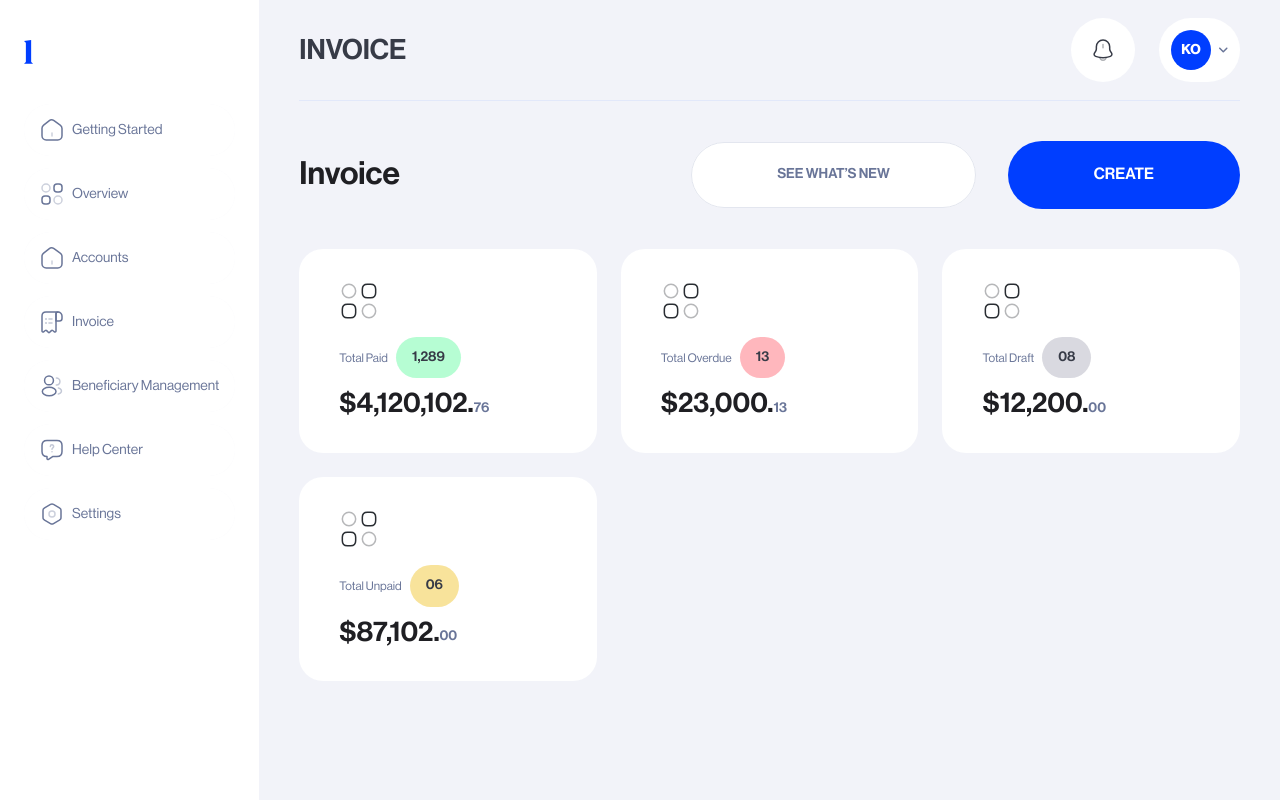
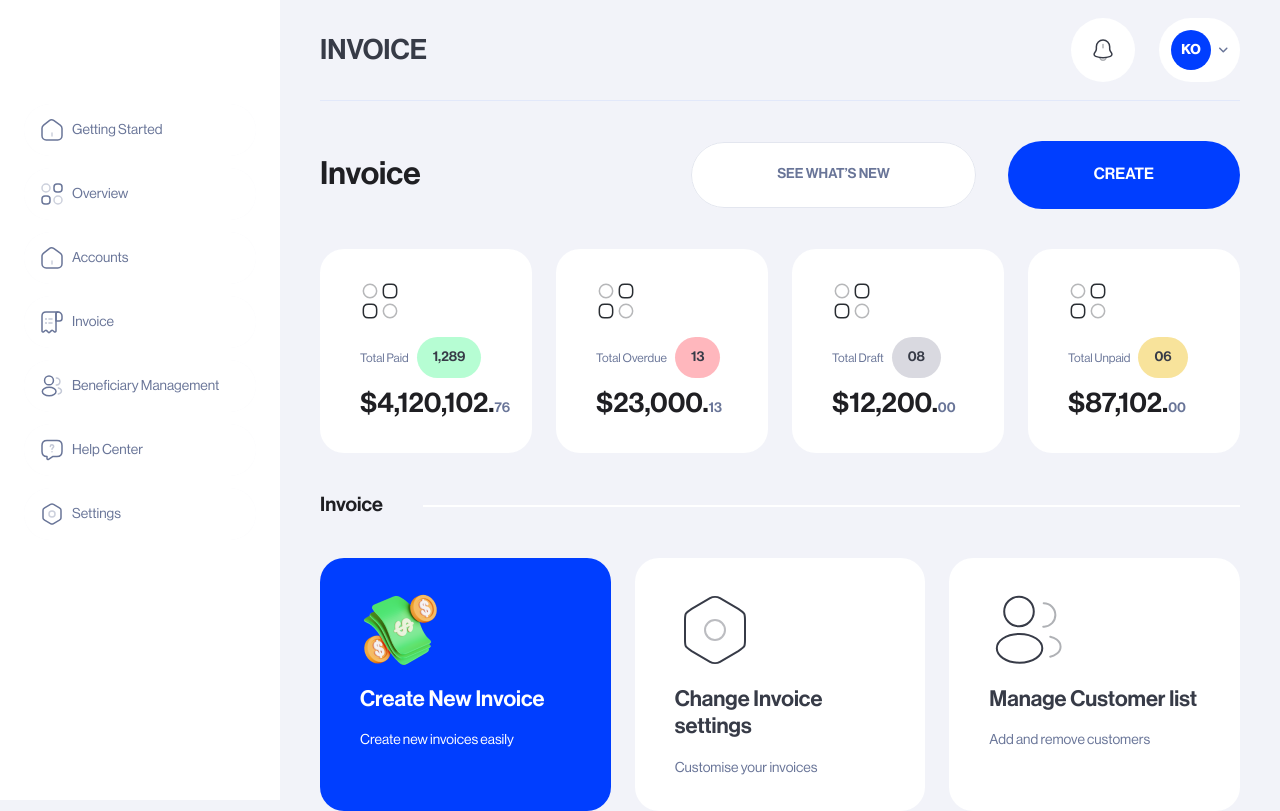
Before and after one commit to folafunmi-db/numeris-screen, a Next.js app: page / in a window 1280 px wide. Built offline with nearby package versions, Linux system fonts and the light colour scheme.

Commit message:
feat: add second section

```diff
--- /dev/null
+++ b/src/components/app-body/actions.tsx
@@ -0,0 +1,31 @@
+"use client";
+
+import { motion } from "framer-motion";
+import { ActionListType } from ".";
+
+export const ActionList = ({ list }: { list: ActionListType[] }) => {
+  return list.map((el, index) => (
+    <motion.li
+      initial={{ opacity: 0, y: -20 }}
+      animate={{ opacity: 1, y: 0 }}
+      transition={{ duration: 0.4, delay: index * 0.1 + 0.3, ease: "easeOut" }}
+      key={el.title}
+      className="px-[40px] py-[32px] bg-white rounded-[24px] flex flex-col justify-start items-start gap-4"
+      style={{ background: el.type === 1 ? "#003EFF" : "#FFFFFF" }}
+    >
+      {el.icon}
+      <p
+        className="text-[22px] leading-[27.35px] font-medium"
+        style={{ color: el.type === 1 ? "#FFFFFF" : "#373B47" }}
+      >
+        {el.title}
+      </p>
+      <p
+        className="text-sm leading-[22.4px]"
+        style={{ color: el.type === 1 ? "#FFFFFF" : "#697598" }}
+      >
+        {el.sub}
+      </p>
+    </motion.li>
+  ));
+};
--- a/src/components/app-body/index.tsx
+++ b/src/components/app-body/index.tsx
@@ -1,8 +1,33 @@
+import Image from "next/image";
 import { GridIcon } from "../icons/grid";
 import { Navbar } from "../navbar";
+import { MetricList } from "./metrics";
+import Money from "@/assets/money.png";
+import { ChangeIcon } from "../icons/change";
+import { PeopleIcon } from "../icons/people";
+import { ActionList } from "./actions";
+
+export type MetricListType = {
+  title: string;
+  icon: JSX.Element;
+  colour: string;
+  number: number;
+  amount: {
+    base: number;
+    fraction: number;
+    currency: string;
+  };
+};
+
+export type ActionListType = {
+  icon: JSX.Element;
+  title: string;
+  sub: string;
+  type: 1 | 2;
+};
 
 export const AppBody = () => {
-  const metricsList = [
+  const metricsList: MetricListType[] = [
     {
       title: "Total Paid",
       icon: <GridIcon />,
@@ -49,14 +74,37 @@ export const AppBody = () => {
     },
   ];
 
+  const actionsList: ActionListType[] = [
+    {
+      icon: <Image alt="money" src={Money} />,
+      title: "Create New Invoice",
+      sub: "Create new invoices easily",
+      type: 1,
+    },
+    {
+      icon: <ChangeIcon />,
+      title: "Change Invoice settings",
+      sub: "Customise your invoices",
+      type: 2,
+    },
+    {
+      icon: <PeopleIcon />,
+      title: "Manage Customer list",
+      sub: "Add and remove customers",
+      type: 2,
+    },
+  ];
+
   return (
-    <div className="px-10 max-w-[80rem] mx-auto gap-10 flex flex-col w-full">
+    <div className="pl-[280px] flex justify-center w-full">
+      <div className="px-10 max-w-[90rem] mx-auto gap-10 flex flex-col w-full">
         <Navbar />
+
         <div className="w-full flex justify-between items-center gap-2 flex-wrap">
           <p className="font-medium text-[32px] text-[#1F1F23] leading-[39.78px]">
             Invoice
           </p>
-        <div className="flex justify-end items-center gap-[32px] flex-wrap">
+          <div className="animate-fadeIn flex justify-end items-center gap-[32px] flex-wrap">
             <button className="uppercase text-sm leading-[17.4px] py-[24px] px-[86px] outline-offset-[-1px] transition bg-[#FFFFFF] hover:bg-[#E3E6EF]/10 outline outline-1 outline-[#E3E6EF] text-[#697598] font-medium rounded-[40px]">
               see what’s new
             </button>
@@ -65,36 +113,21 @@ export const AppBody = () => {
             </button>
           </div>
         </div>
-      <div className="w-full gap-[24px] grid grid-cols-[repeat(auto-fit,minmax(220px,1fr))]">
-        {metricsList.map((el) => (
-          <div
-            key={el.title}
-            className="px-[40px] py-[32px] bg-white rounded-[24px] flex flex-col justify-start items-start gap-4"
-          >
-            {el.icon}
-            <div className="flex flex-col justify-start items-start gap-2">
-              <div className="flex justify-start items-center gap-2">
-                <p className="text-xs leading-[20px] text-[#697598]">
-                  {el.title}
+
+        <div className="w-full gap-[24px] grid grid-cols-[repeat(auto-fit,minmax(200px,1fr))]">
+          <MetricList list={metricsList} />
+        </div>
+
+        <div className="w-full flex justify-start items-center gap-10 flex-wrap">
+          <p className="font-medium text-[20px] leading-[24.86px] text-[#1F1F23]">
+            Invoice
           </p>
-                <span
-                  className="px-4 py-3 rounded-[24px] text-sm leading-[17.4px] text-[#373B47] font-medium"
-                  style={{ background: el.colour }}
-                >
-                  {Number(el.number).toLocaleString().padStart(2, "0")}
-                </span>
+          <div className="h-[2px] bg-white flex-1" />
         </div>
-              <div className="text-[#1F1F23] font-medium text-[28px] leading-[34.8px] flex justify-start items-end">
-                {el.amount.currency}
-                {Number(el.amount.base).toLocaleString()}
-                {"."}
-                <span className="text-[14px] leading-[17.4px] font-medium text-[#697598] transform translate-y-[-4px]">
-                  {Number(el.amount.fraction).toLocaleString().padStart(2, "0")}
-                </span>
+
+        <div className="w-full gap-[24px] grid grid-cols-[repeat(auto-fit,minmax(270px,1fr))]">
+          <ActionList list={actionsList} />
         </div>
-            </div>
-          </div>
-        ))}
       </div>
     </div>
   );
--- /dev/null
+++ b/src/components/app-body/metrics.tsx
@@ -0,0 +1,37 @@
+"use client";
+
+import { motion } from "framer-motion";
+import { MetricListType } from ".";
+
+export const MetricList = ({ list }: { list: MetricListType[] }) => {
+  return list.map((el, index) => (
+    <motion.li
+      initial={{ opacity: 0, y: -20 }}
+      animate={{ opacity: 1, y: 0 }}
+      transition={{ duration: 0.4, delay: index * 0.1, ease: "easeOut" }}
+      key={el.title}
+      className="px-[40px] py-[32px] bg-white rounded-[24px] flex flex-col justify-start items-start gap-4"
+    >
+      {el.icon}
+      <div className="flex flex-col justify-start items-start gap-2">
+        <div className="flex justify-start items-center gap-2">
+          <p className="text-xs leading-[20px] text-[#697598]">{el.title}</p>
+          <span
+            className="px-4 py-3 rounded-[24px] text-sm leading-[17.4px] text-[#373B47] font-medium"
+            style={{ background: el.colour }}
+          >
+            {Number(el.number).toLocaleString().padStart(2, "0")}
+          </span>
+        </div>
+        <div className="text-[#1F1F23] font-medium text-[28px] leading-[34.8px] flex justify-start items-end">
+          {el.amount.currency}
+          {Number(el.amount.base).toLocaleString()}
+          {"."}
+          <span className="text-[14px] leading-[17.4px] font-medium text-[#697598] transform translate-y-[-4px]">
+            {Number(el.amount.fraction).toLocaleString().padStart(2, "0")}
+          </span>
+        </div>
+      </div>
+    </motion.li>
+  ));
+};
--- a/src/components/sidebar/index.tsx
+++ b/src/components/sidebar/index.tsx
@@ -5,9 +5,16 @@ import { Logo } from "../icons/logo";
 import { SettingsIcon } from "../icons/settings";
 import { SmallGridIcon } from "../icons/small-grid";
 import { SmallPeopleIcon } from "../icons/small-people";
+import { List } from "./list";
+
+export type ItemType = {
+  label: string;
+  icon: JSX.Element;
+  link: string;
+};
 
 export const Sidebar = () => {
-  const items = [
+  const items: ItemType[] = [
     {
       label: "Getting Started",
       icon: <HouseIcon />,
@@ -46,28 +53,12 @@ export const Sidebar = () => {
   ];
 
   return (
-    <div className="gap-10 text-sm bg-white hidden md:flex min-h-full w-[280px] py-10 px-6 flex-col">
-      <Logo />
+    <div className="fixed top-0 gap-10 text-sm bg-white hidden md:flex min-h-full w-[280px] py-10 px-6 flex-col">
+      <div className="animate-fadeIn">
+        <Logo />
+      </div>
       <ul className="flex w-full flex-col gap-3">
-        {items.map((el) => (
-          <li key={el.label} className="w-full">
-            <a
-              href={el.link}
-              className="bg-white w-full text-[#697598] px-4 py-3.5 flex rounded-[32px] relative z-[2]
-							before:absolute before:bg-white before:inset-0 before:z-[1] before:rounded-[inherit]
-							after:z-[-1] after:inset-0 after:rounded-[inherit] after:absolute after:w-full
-							after:h-full after:content-[''] after:bg-[#F8F8FB]
-							after:transition-transform after:duration-200 after:ease-out after:transform after:scale-100
-							after:transform-origin-center
-							hover:after:scale-x-[1.05] hover:after:scale-y-[1.2]"
-            >
-              <span className="flex items-center gap-2 z-[2] whitespace-nowrap">
-                {el.icon}
-                {el.label}
-              </span>
-            </a>
-          </li>
-        ))}
+        <List items={items} />
       </ul>
     </div>
   );
--- /dev/null
+++ b/src/components/sidebar/list.tsx
@@ -0,0 +1,32 @@
+"use client";
+
+import { motion } from "framer-motion";
+import { ItemType } from ".";
+
+export const List = ({ items }: { items: ItemType[] }) => {
+  return items.map((el, index) => (
+    <motion.li
+      initial={{ opacity: 0, x: -20 }}
+      animate={{ opacity: 1, x: 0 }}
+      transition={{ duration: 0.3, delay: index * 0.1, ease: "easeInOut" }}
+      key={el.label}
+      className="w-full"
+    >
+      <a
+        href={el.link}
+        className="bg-white w-full text-[#697598] px-4 py-3.5 flex rounded-[32px] relative z-[2]
+							before:absolute before:bg-white before:inset-0 before:z-[1] before:rounded-[inherit]
+							after:z-[-1] after:inset-0 after:rounded-[inherit] after:absolute after:w-full
+							after:h-full after:content-[''] after:bg-[#F8F8FB]
+							after:transition-transform after:duration-200 after:ease-out after:transform after:scale-100
+							after:transform-origin-center
+							hover:after:scale-x-[1.05] hover:after:scale-y-[1.2]"
+      >
+        <span className="flex items-center gap-2 z-[2] whitespace-nowrap">
+          {el.icon}
+          {el.label}
+        </span>
+      </a>
+    </motion.li>
+  ));
+};
--- a/tailwind.config.ts
+++ b/tailwind.config.ts
@@ -12,6 +12,15 @@ const config: Config = {
         background: "var(--background)",
         foreground: "var(--foreground)",
       },
+      keyframes: {
+        fadeIn: {
+          "0%": { opacity: "0" },
+          "100%": { opacity: "1" },
+        },
+      },
+      animation: {
+        fadeIn: "fadeIn 1s ease-in-out forwards",
+      },
     },
   },
   plugins: [],
```
Lines whose indentation alone changed are shown as unchanged.
